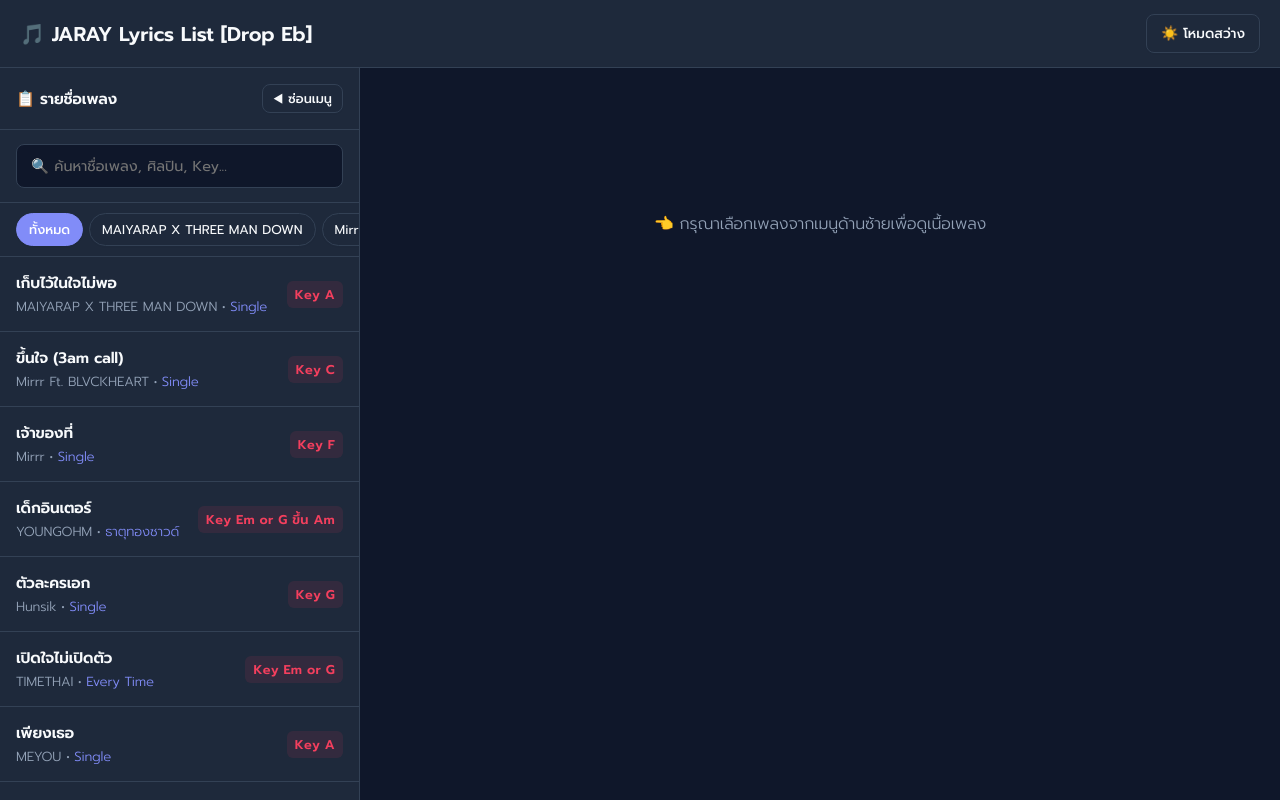
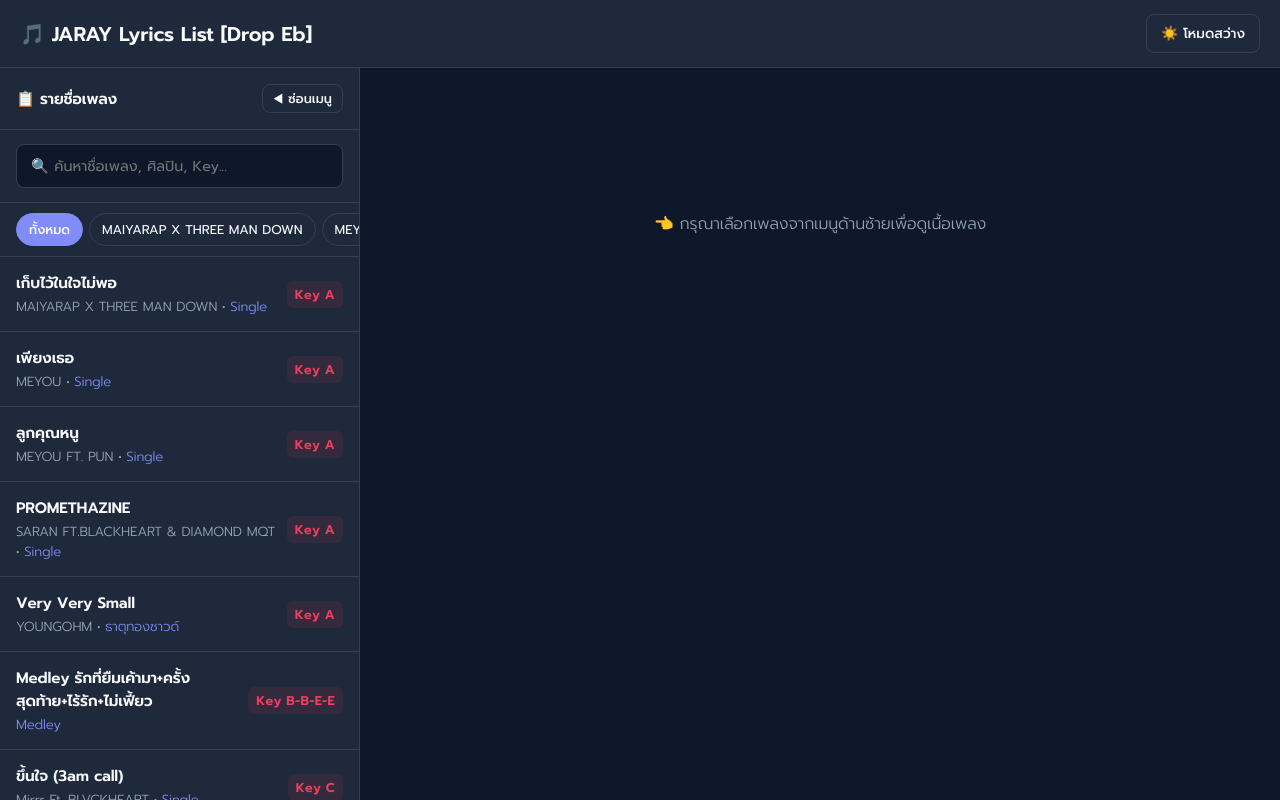
Before and after one commit to itsjaray/jaraylist, a plain HTML site: page index.html in a window 1280 px wide. Drawn offline with Linux system fonts and the light colour scheme.

Commit message:
Update index.html

```diff
--- a/index.html
+++ b/index.html
@@ -523,14 +523,13 @@
                 };
             });
 
+            // เรียงลำดับตาม Key ของเพลง (ถ้า Key เหมือนกัน จะเรียงตามชื่อเพลง A-Z ต่อ)
             songs.sort((a, b) => {
-                // เช็คว่าขึ้นต้นด้วยภาษาไทยหรือไม่
-                const isThaiA = /^[ก-ฮ]/i.test(a.title);
-                const isThaiB = /^[ก-ฮ]/i.test(b.title);
-
-                // ถ้าตัวนึงเป็นไทย ตัวนึงเป็นอังกฤษ ให้จัดการลำดับตามต้องการ
-                // (ในที่นี้ถ้าอยากให้ภาษาไทยขึ้นก่อน หรืออังกฤษขึ้นก่อนปรับได้เลยครับ)
-
+                let keyCompare = a.key.localeCompare(b.key, 'en', { numeric: true, sensitivity: 'base' });
+                if (keyCompare !== 0) {
+                    return keyCompare;
+                }
+                // ถ้า Key ตรงกัน ให้เรียงตามชื่อเพลงต่อ
                 return a.title.localeCompare(b.title, 'th', {
                     numeric: true,
                     sensitivity: 'base',
```
